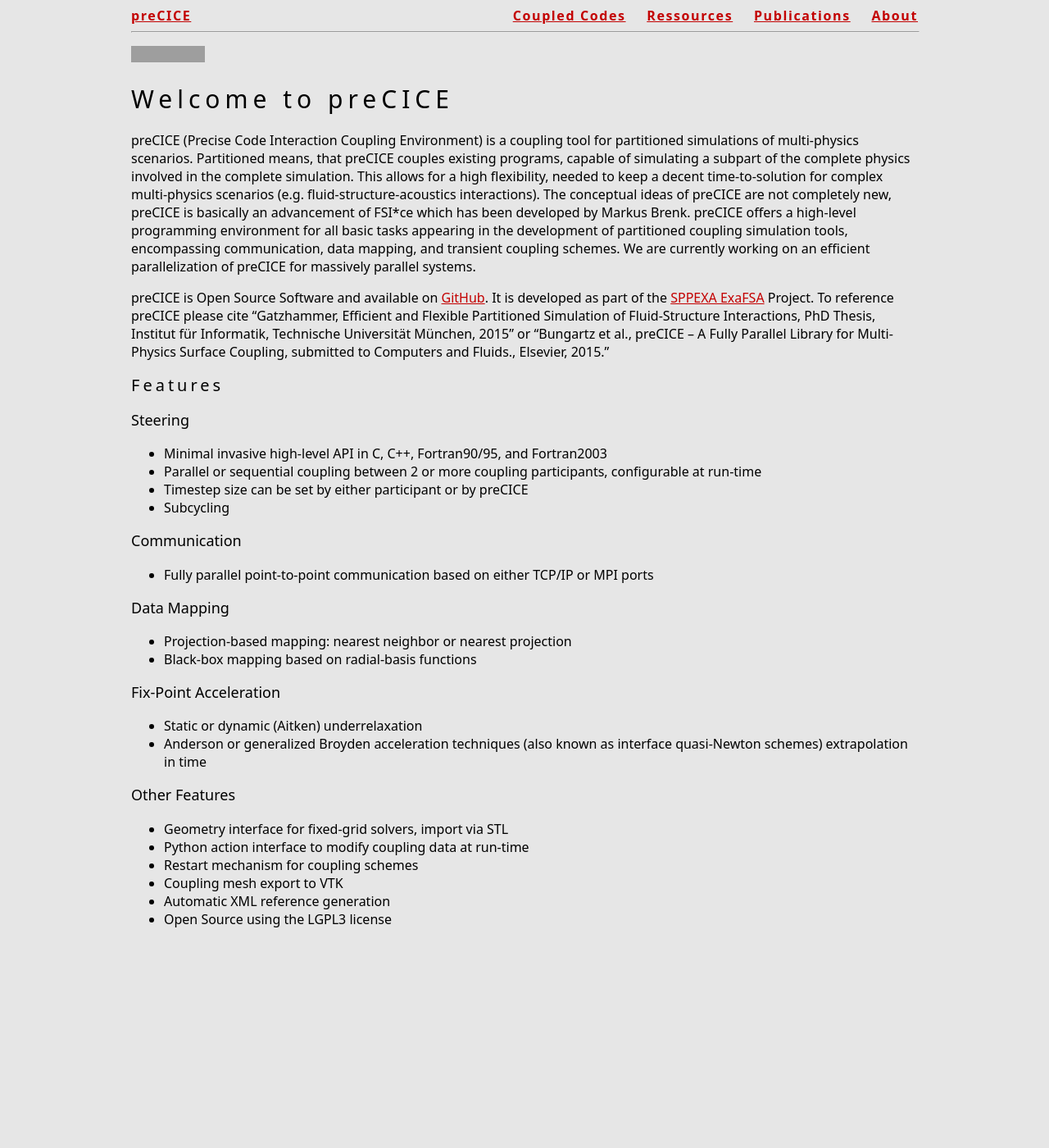
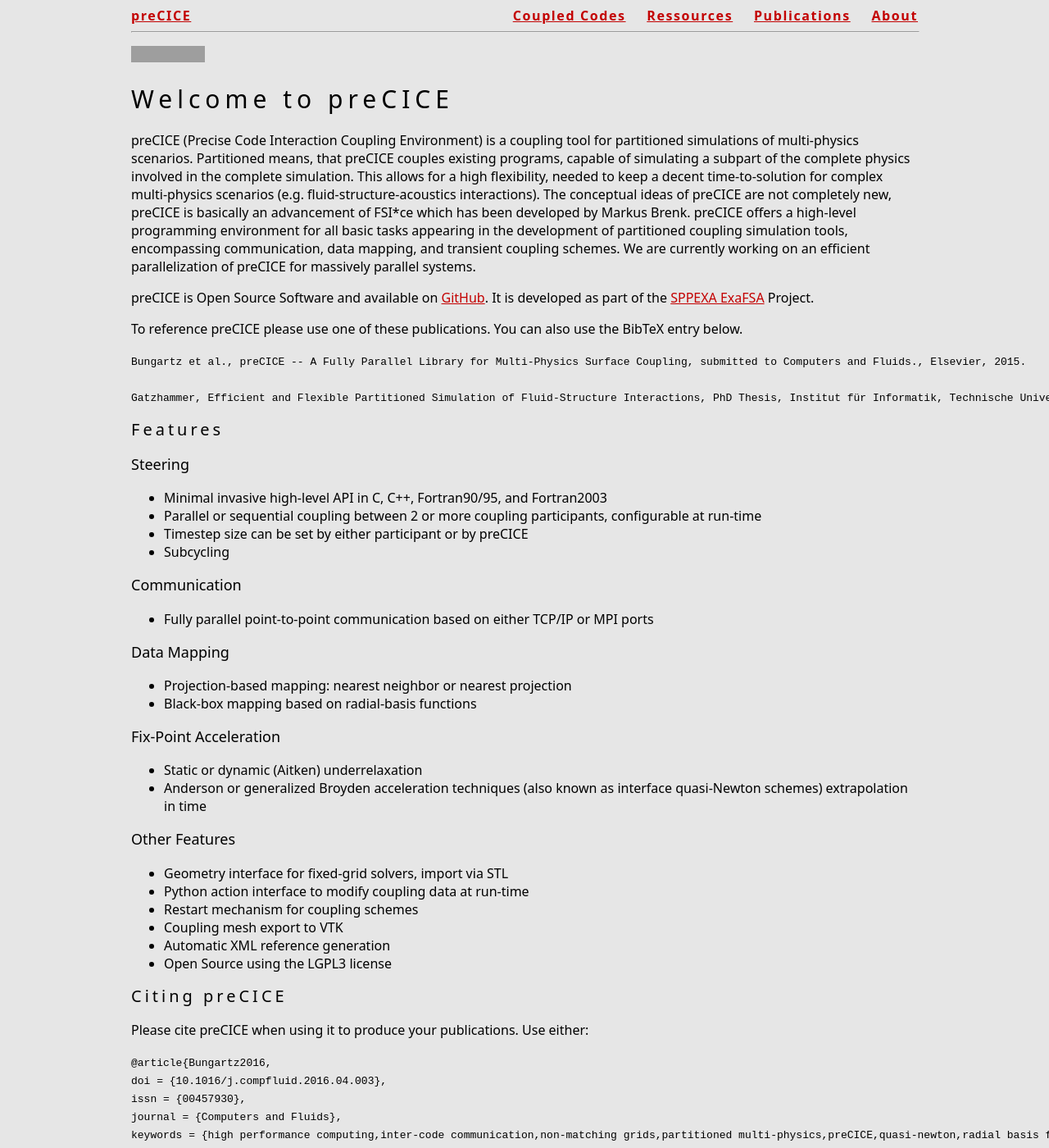
Before and after one commit to precice/precice.github.io_old, a Jekyll site: the page built from index.md, in a window 1280 px wide and 1400 px high. Shown: the whole window at 82% size. Built offline with Jekyll 4.4.1, drawn with Linux system fonts in a browser that asks for light colours; some of the changed text lies outside the part shown; grey boxes are pictures that could not be loaded.

Commit message:
Add BibTeX code

```diff
--- a/index.md
+++ b/index.md
@@ -10,9 +10,12 @@
 preCICE (Precise Code Interaction Coupling Environment) is a coupling tool for partitioned simulations of multi-physics scenarios. Partitioned means, that preCICE couples existing programs, capable of simulating a subpart of the complete physics involved in the complete simulation. This allows for a high flexibility, needed to keep a decent time-to-solution for complex multi-physics scenarios (e.g. fluid-structure-acoustics interactions). The conceptual ideas of preCICE are not completely new, preCICE is basically an advancement of FSI*ce which has been developed by Markus Brenk. preCICE offers a high-level programming environment for all basic tasks appearing in the development of partitioned coupling simulation tools, encompassing communication, data mapping, and transient coupling schemes. We are currently working on an efficient parallelization of preCICE for massively parallel systems.
 
 preCICE is Open Source Software and available on [GitHub](https://github.com/precice/precice). It is developed as part of the [SPPEXA ExaFSA](https://ipvs.informatik.uni-stuttgart.de/SGS/EXAFSA/index.php) Project.
-To reference preCICE please cite "Gatzhammer, Efficient and Flexible Partitioned Simulation of Fluid-Structure Interactions, PhD Thesis, Institut für Informatik, Technische Universität München, 2015" or "Bungartz et al., preCICE -- A Fully Parallel Library for Multi-Physics Surface Coupling, submitted to Computers and Fluids., Elsevier, 2015."
 
+To reference preCICE please use one of these publications. You can also use the BibTeX entry below.
 
+    Bungartz et al., preCICE -- A Fully Parallel Library for Multi-Physics Surface Coupling, submitted to Computers and Fluids., Elsevier, 2015.
+
+    Gatzhammer, Efficient and Flexible Partitioned Simulation of Fluid-Structure Interactions, PhD Thesis, Institut für Informatik, Technische Universität München, 2015
 
 ## Features
 
@@ -40,3 +43,28 @@
 + Coupling mesh export to VTK
 + Automatic XML reference generation
 + Open Source using the LGPL3 license
+
+## Citing preCICE
+Please cite preCICE when using it to produce your publications. Use either:
+
+    @article{Bungartz2016,
+    doi = {10.1016/j.compfluid.2016.04.003},
+    issn = {00457930},
+    journal = {Computers and Fluids},
+    keywords = {high performance computing,inter-code communication,non-matching grids,partitioned multi-physics,preCICE,quasi-newton,radial basis functions,strong coupling},
+    pages = {1--9},
+    publisher = {Elsevier Ltd},
+    title = {{preCICE - A Fully Parallel Library for Multi-Physics Surface Coupling}},
+    url = {http://dx.doi.org/10.1016/j.compfluid.2016.04.003},
+    year = {2016}
+    }
+
+or
+
+    @phdthesis{Gatzhammer2014,
+    author = {Gatzhammer, Bernhard},
+    school = {Technische Universit{\"{a}}t M{\"{u}}nchen},
+    title = {{Efficient and Flexible Partitioned Simulation of Fluid-Structure Interactions}},
+    type = {PhD Thesis},
+    year = {2014}
+    }
```
